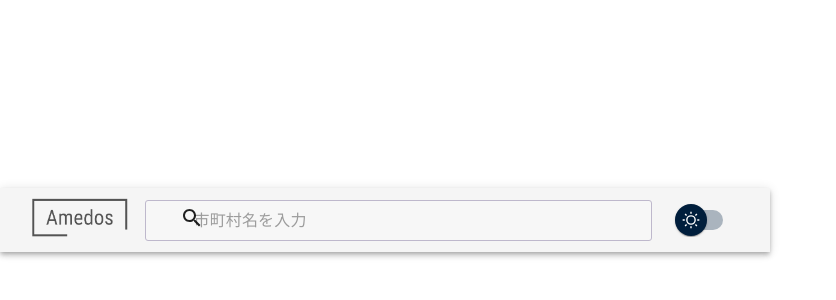
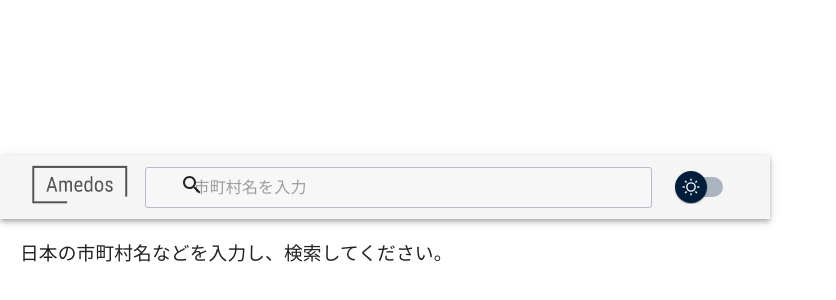
Before and after one commit to nagohachi/amedos, a React (Vite) app: page / in a window 1280 px wide. Shown: the part 180-480 px from the top of the page, without its empty margins (0-836 px from the left). Built offline with nearby package versions, Linux system fonts and the light colour scheme; the HTML template or start-up script is replaced by a standard one.

Commit message:
ホームへのメッセージを追加

```diff
--- a/src/pages/home/Home.tsx
+++ b/src/pages/home/Home.tsx
@@ -72,6 +72,10 @@ export default function Home({ searchKeyword }: HomeProps) {
           <CircularProgress />
         </Box>
       )}
+      {!loading &&
+        (searchKeyword === undefined || searchKeyword.length === 0) && (
+          <h3>日本の市町村名などを入力し、検索してください。</h3>
+        )}
       {searchKeyword !== undefined &&
         searchKeyword.length > 0 &&
         errorMessage === "" &&
```
